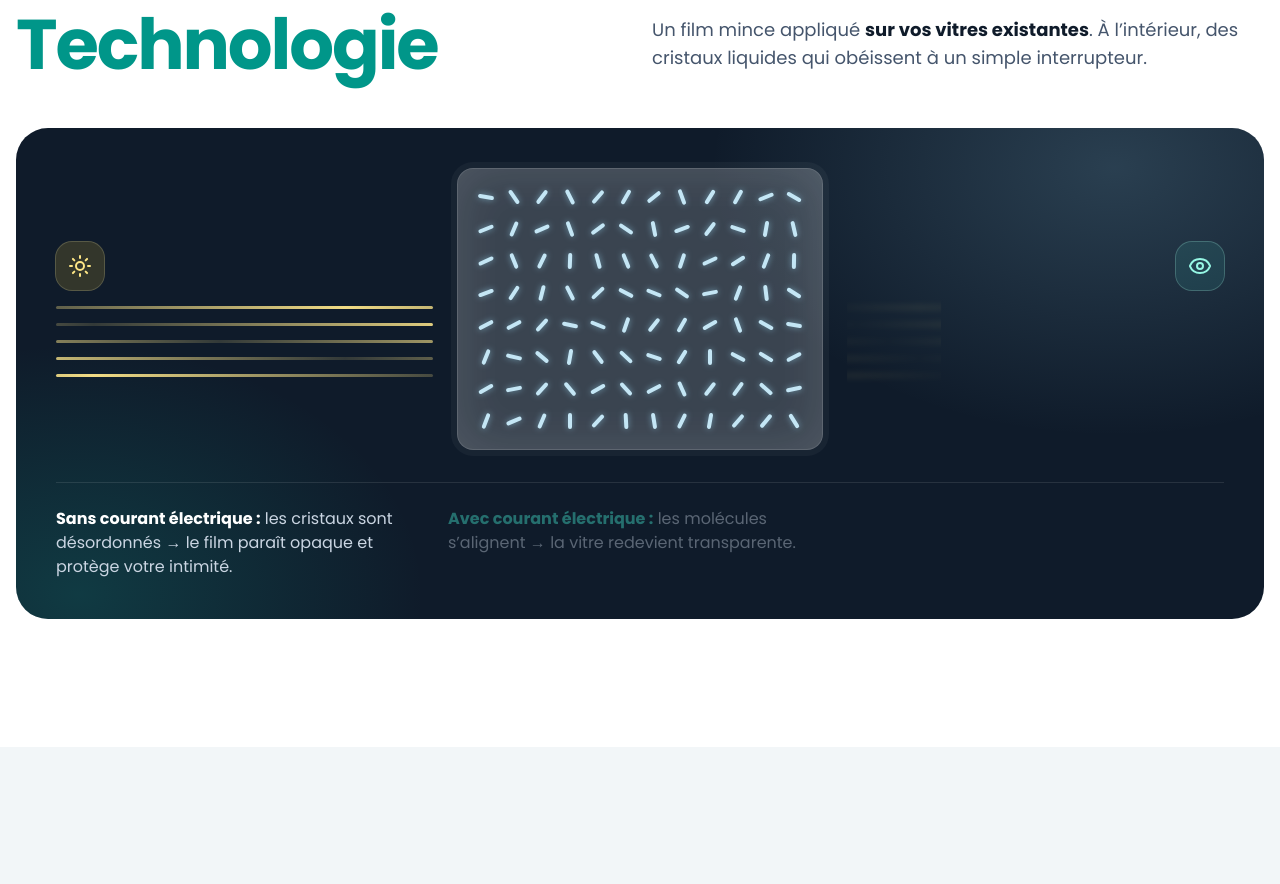
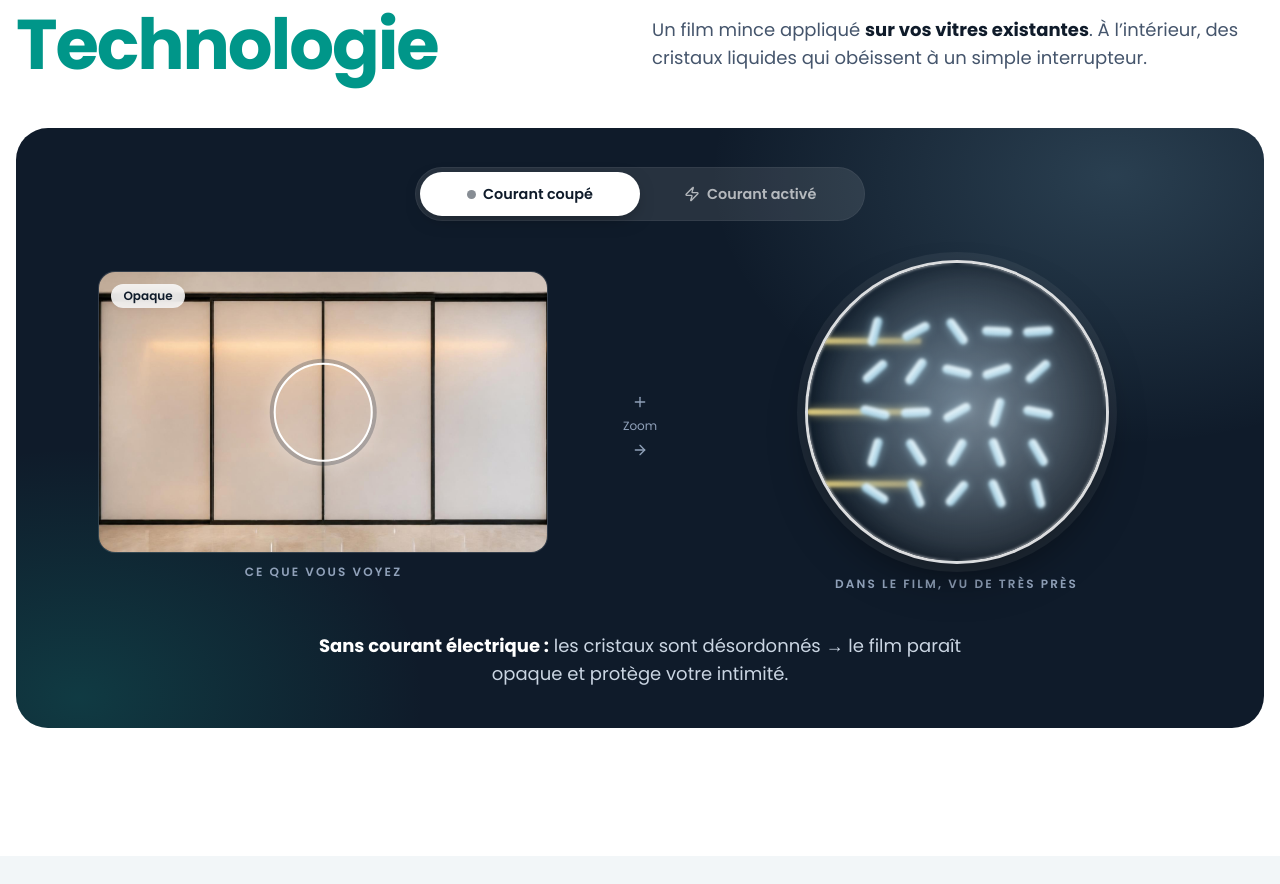
Before and after one commit to eteampmf/sfs_landingpage, a React (Vite) app: page / in a window 1280 px wide. Shown: the part 1602-2486 px from the top of the page. Built offline with nearby package versions, Linux system fonts and the light colour scheme; a web font is replaced by a local one.

Commit message:
Mise à jour du site 2026-10-07-22h14

```diff
--- a/src/App.css
+++ b/src/App.css
@@ -727,14 +727,13 @@ html { -webkit-text-size-adjust: 100%; text-size-adjust: 100%; }
   [data-reveal] { translate: 0 36px; transition: opacity .8s ease, translate .8s cubic-bezier(.2,.7,.2,1); }
 }
 /* the hero glass radius follows the scroll smoothly on touch screens */
-@media (hover: none) { .smart-window { transition: --r .35s linear; } }
 
 /* ---- Phones, round 2 ---- */
-@media (hover: none) {
-  /* the frosted word can't be hovered on a phone: let it breathe clear and frosted on its own */
-  .is-off .frost-word { animation: frost-breathe 4.5s ease-in-out infinite; }
-  @keyframes frost-breathe { 0%, 100% { filter: blur(5px); opacity: .55; } 45%, 60% { filter: blur(0); opacity: 1; } }
-}
+/* "Réinventées" clears and frosts again on its own, often enough not to be missed */
+.is-off .frost-word { animation: frost-breathe 2.8s ease-in-out infinite; }
+.is-off .frost-word:hover { animation-play-state: paused; }
+@keyframes frost-breathe { 0%, 100% { filter: blur(5px); opacity: .55; } 40%, 65% { filter: blur(0); opacity: 1; } }
+@media (prefers-reduced-motion: reduce) { .is-off .frost-word { animation: none; } }
 @media (max-width: 640px) {
   .client-pane { min-height: 120px; padding: 16px; border-width: 3px; border-radius: 18px; }
   .client-pane .text-3xl { font-size: 1.15rem; }
@@ -742,3 +741,52 @@ html { -webkit-text-size-adjust: 100%; text-size-adjust: 100%; }
   .client-pane .mt-5 { margin-top: .75rem; }
   .client-pane .mt-3 { margin-top: .35rem; font-size: .8rem; line-height: 1.3; }
 }
+
+/* ---------- Notre technologie v2: switch -> what you see -> inside the film ---------- */
+.tech-btn {
+  display: inline-flex; align-items: center; justify-content: center; gap: .45rem;
+  border-radius: 9999px; padding: .7rem .9rem; font-weight: 600; font-size: .9rem;
+  color: rgba(255,255,255,.65); transition: background .35s ease, color .35s ease, box-shadow .35s ease;
+}
+.tech-btn--active { background: #fff; color: var(--color-ink); box-shadow: 0 6px 20px -8px rgba(0,0,0,.5); }
+.tech-btn--on { background: #2dd4bf; color: var(--color-ink); box-shadow: 0 0 0 4px rgba(45,212,191,.2), 0 6px 24px -6px rgba(45,212,191,.7); }
+.tech-dot { width: .55rem; height: .55rem; border-radius: 9999px; background: currentColor; opacity: .5; }
+
+.tech-lens {
+  position: absolute; left: 50%; top: 50%; width: 22%; aspect-ratio: 1; transform: translate(-50%, -50%);
+  border-radius: 9999px; border: 2px solid #fff; box-shadow: 0 0 0 4px rgba(15,27,42,.25), 0 0 24px rgba(255,255,255,.5);
+}
+.tech-zoom {
+  border: 3px solid rgba(255,255,255,.85);
+  background: radial-gradient(circle at 50% 45%, #1e3a52, #0b1622 75%);
+  box-shadow: 0 0 0 8px rgba(255,255,255,.06), 0 20px 50px -20px rgba(0,0,0,.7);
+}
+/* light enters from the left: blocked & scattered without power, straight through with power */
+.tech-beams { position: absolute; inset: 0; display: flex; flex-direction: column; justify-content: center; gap: 22%; padding: 0 0 0 0; }
+.tech-beam {
+  display: block; height: 6px; border-radius: 6px; transform-origin: left center;
+  background: linear-gradient(90deg, rgba(253,230,138,.95), rgba(253,230,138,.55));
+  box-shadow: 0 0 14px rgba(253,230,138,.6);
+  transform: scaleX(.38); opacity: .9;
+  transition: transform .9s cubic-bezier(.2,.8,.2,1), opacity .6s ease;
+  transition-delay: calc(var(--i) * 80ms);
+}
+.is-on .tech-beam { transform: scaleX(1); }
+.lc {
+  display: block; width: 30px; height: 9px; border-radius: 9px;
+  background: linear-gradient(180deg, #e6f6fd, #89c0d9); box-shadow: 0 0 8px rgba(137,192,217,.6);
+  transform: rotate(var(--rot));
+  transition: transform .8s cubic-bezier(.34,1.4,.64,1) var(--d);
+}
+.is-on .lc { transform: rotate(0deg); }
+.tech-haze {
+  position: absolute; inset: 0; pointer-events: none; border-radius: inherit;
+  background: radial-gradient(circle at 55% 50%, rgba(255,255,255,.38), rgba(255,255,255,.12) 60%, transparent 75%);
+  backdrop-filter: blur(1.5px); -webkit-backdrop-filter: blur(1.5px);
+  transition: opacity .8s ease;
+}
+.is-on .tech-haze { opacity: 0; }
+@media (max-width: 640px) {
+  .lc { width: 22px; height: 7px; }
+  .tech-btn { font-size: .82rem; padding: .6rem .5rem; }
+}
--- a/src/App.jsx
+++ b/src/App.jsx
@@ -143,28 +143,7 @@ function SmartWindow({ on, windowRef, onSwitch, hint }) {
     el.style.setProperty('--y', `${e.clientY - r.top}px`)
   }
 
-  // Sur téléphone : la vitre s'éclaircit progressivement pendant le scroll
-  const [scrollR, setScrollR] = useState(0)
-  useEffect(() => {
-    const touch = window.matchMedia('(hover: none)').matches
-    if (!touch) return
-    let raf = 0
-    const onScroll = () => {
-      cancelAnimationFrame(raf)
-      raf = requestAnimationFrame(() => {
-        const el = windowRef.current; if (!el) return
-        const r = el.getBoundingClientRect(); const vh = window.innerHeight
-        // 0 when the window enters the bottom of the screen, 1 when its centre reaches 35% of the screen
-        const p = Math.min(1, Math.max(0, (vh - (r.top + r.height / 2)) / (vh * 0.65)))
-        el.style.setProperty('--x', '50%'); el.style.setProperty('--y', '55%')
-        setScrollR(p)
-      })
-    }
-    onScroll()
-    window.addEventListener('scroll', onScroll, { passive: true })
-    return () => { window.removeEventListener('scroll', onScroll); cancelAnimationFrame(raf) }
-  }, [])
-  const radius = on ? '150vmax' : hover ? 'var(--wipe)' : scrollR > 0.02 ? `${Math.round(scrollR * 75)}vmax` : '0px'
+  const radius = on ? '150vmax' : hover ? 'var(--wipe)' : '0px'
   const t = useT().window
 
   return (
@@ -208,61 +187,74 @@ function SmartWindow({ on, windowRef, onSwitch, hint }) {
 /* ==================================================================
    Comment ça marche : les cristaux liquides s'alignent
 ================================================================== */
-function CrystalDemo({ on, onToggle, hint }) {
+function CrystalDemo({ on, onToggle }) {
+  // 5 x 5 liquid crystals seen "under the microscope": scattered without power, lined up with power
   const crystals = useMemo(() => {
-    let seed = 7
+    let seed = 11
     const rand = () => { seed = (seed * 16807) % 2147483647; return (seed - 1) / 2147483646 }
-    return Array.from({ length: 96 }, (_, i) => ({
-      rot: Math.round(rand() * 160 - 80),
-      delay: Math.round(rand() * 350 + (i % 12) * 25),
+    return Array.from({ length: 25 }, (_, i) => ({
+      rot: Math.round(rand() * 150 - 75) || 40,
+      delay: Math.round((i % 5) * 70 + rand() * 120),
     }))
   }, [])
   const t = useT().techno
 
   return (
-    <div className="crystal-demo relative overflow-hidden rounded-[2rem] bg-ink p-6 md:p-10 text-white">
+    <div className="crystal-demo relative overflow-hidden rounded-[2rem] bg-ink p-5 md:p-10 text-white">
       <div className="pointer-events-none absolute inset-0 glow-bg" />
-      <div className="relative grid items-center gap-6 md:grid-cols-[1fr_auto_1fr]">
-        {/* Lumière */}
-        <div className="flex items-center gap-4 md:flex-col md:items-start">
-          <span className="flex h-12 w-12 items-center justify-center rounded-2xl bg-amber-300/15 ring-1 ring-amber-200/30">
-            <Sun className="h-6 w-6 text-amber-200" />
-          </span>
-          <div className="rays rays-in flex-1 w-full">
-            {[0,1,2,3,4].map(i => <span key={i} className="ray" style={{ '--i': i }} />)}
+
+      {/* 1. the choice is explicit: no power / power */}
+      <div className="relative mx-auto mb-7 md:mb-10 grid max-w-md grid-cols-2 rounded-full bg-white/10 p-1 ring-1 ring-white/15" role="group" aria-label={t.toggleAria}>
+        <button type="button" aria-pressed={!on} onClick={() => on && onToggle()}
+          className={`tech-btn ${!on ? 'tech-btn--active' : ''}`}>
+          <span className="tech-dot" /> {t.offBtn}
+        </button>
+        <button type="button" aria-pressed={on} onClick={() => !on && onToggle()}
+          className={`tech-btn ${on ? 'tech-btn--active tech-btn--on' : ''}`}>
+          <Zap className="h-4 w-4" /> {t.onBtn}
+        </button>
+      </div>
+
+      <div className="relative grid items-center gap-4 md:gap-8 md:grid-cols-[1fr_auto_1fr]">
+        {/* 2. what you see */}
+        <figure>
+          <div className="tech-window relative mx-auto aspect-[16/10] w-full max-w-md overflow-hidden rounded-2xl bg-frame ring-1 ring-white/15">
+            <img src={DEMO_IMAGES.opaque} alt="" loading="lazy" className="absolute inset-0 h-full w-full object-cover" />
+            <img src={DEMO_IMAGES.clear} alt="" loading="lazy" className={`absolute inset-0 h-full w-full object-cover transition-opacity duration-700 ${on ? 'opacity-100' : 'opacity-0'}`} />
+            <span className="tech-lens" aria-hidden="true" />
+            <span className={`absolute start-3 top-3 rounded-full px-3 py-1 text-xs font-semibold backdrop-blur ${on ? 'bg-teal-400/90 text-ink' : 'bg-white/85 text-ink'}`}>
+              {on ? t.clearTag : t.opaqueTag}
+            </span>
           </div>
+          <figcaption className="mt-3 text-center text-xs font-semibold uppercase tracking-[0.18em] text-slate-400">{t.seeLabel}</figcaption>
+        </figure>
+
+        <div className="tech-arrow mx-auto flex items-center gap-2 text-xs text-slate-400 md:flex-col" aria-hidden="true">
+          <Plus className="h-4 w-4" /><span>{t.zoomHint}</span><ArrowRight className="h-4 w-4 rotate-90 md:rotate-0 rtl:md:rotate-180" />
         </div>
 
-        {/* Film */}
-        <div className="film mx-auto rounded-2xl p-4 md:p-5">
-          <div className="grid grid-cols-12 gap-x-2 gap-y-3 md:gap-x-3 md:gap-y-4">
-            {crystals.map((c, i) => (
-              <span key={i} className="crystal" style={{ '--rot': `${c.rot}deg`, '--d': `${c.delay}ms` }} />
-            ))}
+        {/* 3. inside the film, magnified */}
+        <figure>
+          <div className="tech-zoom relative mx-auto aspect-square w-full max-w-[17rem] md:max-w-[19rem] overflow-hidden rounded-full">
+            <div className="tech-beams" aria-hidden="true">
+              {[0, 1, 2].map(i => <span key={i} className="tech-beam" style={{ '--i': i }} />)}
+            </div>
+            <div className="absolute inset-[16%] grid grid-cols-5 place-items-center">
+              {crystals.map((c, i) => (
+                <span key={i} className="lc" style={{ '--rot': `${c.rot}deg`, '--d': `${c.delay}ms` }} />
+              ))}
+            </div>
+            <span className="tech-haze" aria-hidden="true" />
           </div>
-        </div>
-
-        {/* Votre espace */}
-        <div className="flex flex-row-reverse items-center gap-4 md:flex-col md:items-end">
-          <span className="flex h-12 w-12 items-center justify-center rounded-2xl bg-teal-300/10 ring-1 ring-teal-200/30">
-            <Eye className="h-6 w-6 text-teal-200" />
-          </span>
-          <div className="rays rays-out flex-1 w-full">
-            {[0,1,2,3,4].map(i => <span key={i} className="ray" style={{ '--i': i }} />)}
-          </div>
-        </div>
+          <figcaption className="mt-3 text-center text-xs font-semibold uppercase tracking-[0.18em] text-slate-400">{t.zoomLabel}</figcaption>
+        </figure>
       </div>
 
-      <div className="relative mt-8 flex flex-col md:flex-row md:items-center gap-6 justify-between border-t border-white/10 pt-6">
-        <div className="grid sm:grid-cols-2 gap-4 text-sm md:text-base max-w-3xl">
-          <p className={`transition-opacity ${on ? 'opacity-40' : 'opacity-100'}`}>
-            <strong className="text-white">{t.offLabel}</strong> <span className="text-slate-300">{t.offText}</span>
-          </p>
-          <p className={`transition-opacity ${on ? 'opacity-100' : 'opacity-40'}`}>
-            <strong className="text-teal-300">{t.onLabel}</strong> <span className="text-slate-300">{t.onText}</span>
-          </p>
-        </div>
-      </div>
+      {/* 4. one sentence for the current state only */}
+      <p className="relative mx-auto mt-7 md:mt-10 max-w-2xl text-center text-base md:text-lg" aria-live="polite">
+        <strong className={on ? 'text-teal-300' : 'text-white'}>{on ? t.onLabel : t.offLabel}</strong>{' '}
+        <span className="text-slate-300">{on ? t.onText : t.offText}</span>
+      </p>
     </div>
   )
 }
--- a/src/i18n.jsx
+++ b/src/i18n.jsx
@@ -58,6 +58,14 @@ export const T = {
       offText: 'les cristaux sont désordonnés → le film paraît opaque et protège votre intimité.',
       onLabel: 'Avec courant électrique :',
       onText: 'les molécules s’alignent → la vitre redevient transparente.',
+      toggleAria: 'Allumer ou couper le courant',
+      offBtn: 'Courant coupé',
+      onBtn: 'Courant activé',
+      opaqueTag: 'Opaque',
+      clearTag: 'Transparente',
+      seeLabel: 'Ce que vous voyez',
+      zoomHint: 'Zoom',
+      zoomLabel: 'Dans le film, vu de très près',
     },
 
     sectors: {
@@ -247,6 +255,14 @@ export const T = {
       offText: 'البلورات مبعثرة ← يبدو الفيلم معتماً ويحمي خصوصيتكم.',
       onLabel: 'مع التيار الكهربائي:',
       onText: 'تصطفّ الجزيئات ← يعود الزجاج شفافاً.',
+      toggleAria: 'تشغيل التيار أو قطعه',
+      offBtn: 'التيار مقطوع',
+      onBtn: 'التيار مُشغَّل',
+      opaqueTag: 'معتم',
+      clearTag: 'شفاف',
+      seeLabel: 'ما ترونه',
+      zoomHint: 'تكبير',
+      zoomLabel: 'داخل الفيلم عن قرب',
     },
 
     sectors: {
```
